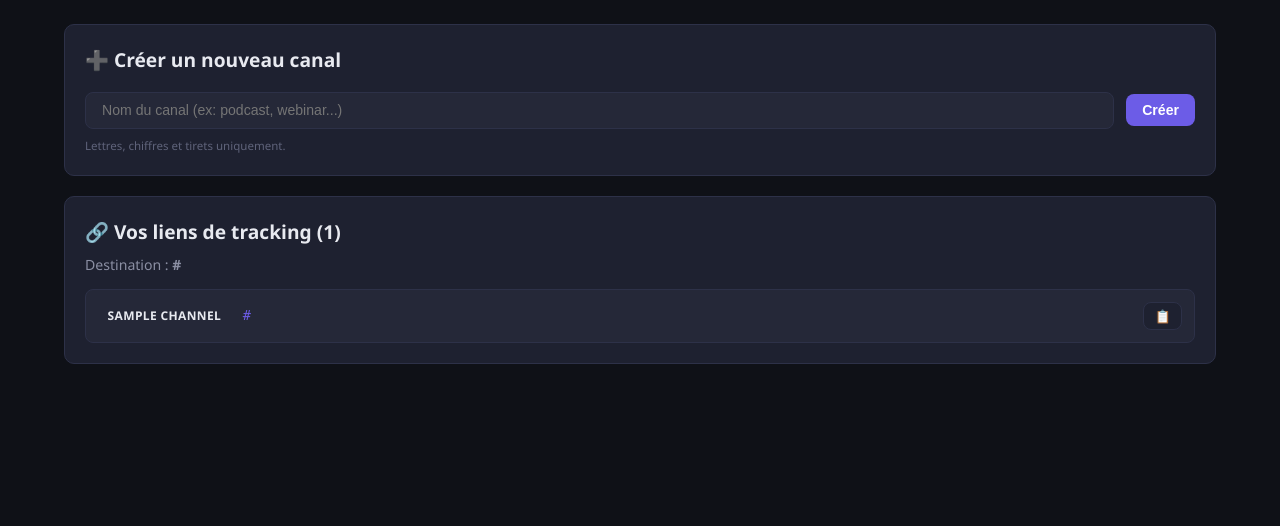
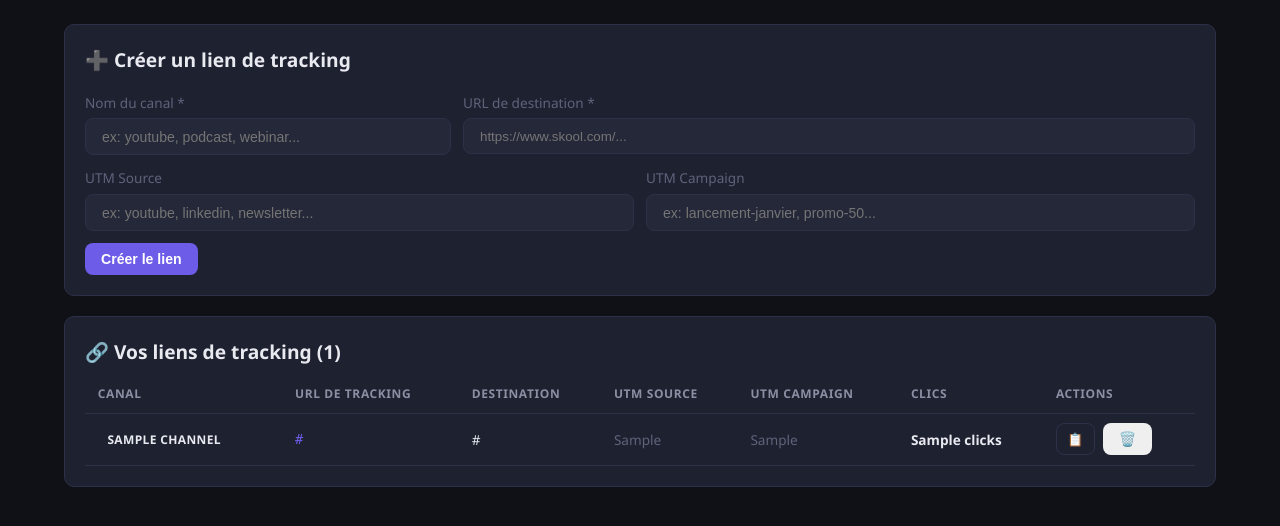
Before and after one commit to arnauddo-ui/skool-tracker, a Flask app: template templates/links.html in a window 1280 px wide. Shown: the part 56-582 px from the top of the page. Run offline with Flask 3, Linux system fonts and the light colour scheme; the template is opened without the code that fills it: most values are stand-ins (such as "Sample title", 1, 10 or a date in 2020).

Commit message:
Update links.html

```diff
--- a/templates/links.html
+++ b/templates/links.html
@@ -2,33 +2,82 @@
 {% block title %}Liens de tracking — Skool Tracker{% endblock %}
 {% block content %}
 <div class="card">
-    <h2>➕ Créer un nouveau canal</h2>
-    <form method="POST" style="display:flex;gap:0.75rem;align-items:center;margin-top:1rem">
-        <input type="text" name="channel_name" placeholder="Nom du canal (ex: podcast, webinar...)" required style="flex:1;background:var(--bg-input);border:1px solid var(--border);color:var(--text-primary);padding:0.6rem 1rem;border-radius:8px">
-        <button type="submit" class="btn btn-primary">Créer</button>
+    <h2>➕ Créer un lien de tracking</h2>
+    <form method="POST" style="display:flex;flex-direction:column;gap:0.75rem;margin-top:1rem">
+        <div style="display:grid;grid-template-columns:1fr 2fr;gap:0.75rem">
+            <div>
+                <label style="color:var(--text-muted);font-size:0.85rem;margin-bottom:0.3rem;display:block">Nom du canal *</label>
+                <input type="text" name="channel_name" placeholder="ex: youtube, podcast, webinar..." required style="width:100%;background:var(--bg-input);border:1px solid var(--border);color:var(--text-primary);padding:0.6rem 1rem;border-radius:8px">
+            </div>
+            <div>
+                <label style="color:var(--text-muted);font-size:0.85rem;margin-bottom:0.3rem;display:block">URL de destination *</label>
+                <input type="url" name="destination_url" placeholder="https://www.skool.com/..." required style="width:100%;background:var(--bg-input);border:1px solid var(--border);color:var(--text-primary);padding:0.6rem 1rem;border-radius:8px">
+            </div>
+        </div>
+        <div style="display:grid;grid-template-columns:1fr 1fr;gap:0.75rem">
+            <div>
+                <label style="color:var(--text-muted);font-size:0.85rem;margin-bottom:0.3rem;display:block">UTM Source</label>
+                <input type="text" name="utm_source" placeholder="ex: youtube, linkedin, newsletter..." style="width:100%;background:var(--bg-input);border:1px solid var(--border);color:var(--text-primary);padding:0.6rem 1rem;border-radius:8px">
+            </div>
+            <div>
+                <label style="color:var(--text-muted);font-size:0.85rem;margin-bottom:0.3rem;display:block">UTM Campaign</label>
+                <input type="text" name="utm_campaign" placeholder="ex: lancement-janvier, promo-50..." style="width:100%;background:var(--bg-input);border:1px solid var(--border);color:var(--text-primary);padding:0.6rem 1rem;border-radius:8px">
+            </div>
+        </div>
+        <button type="submit" class="btn btn-primary" style="align-self:flex-start">Créer le lien</button>
     </form>
-    <small class="text-muted" style="display:block;margin-top:0.5rem">Lettres, chiffres et tirets uniquement.</small>
 </div>
+
 <div class="card">
     <h2>🔗 Vos liens de tracking ({{ links|length }})</h2>
-    <p class="text-muted">Destination : <strong>{{ skool_url }}</strong></p>
-    <div class="links-grid">
-        {% for link in links %}
-        <div class="link-card">
-            <span class="channel-badge channel-{{ link.channel }}">{{ link.channel }}</span>
-            <code style="flex:1;color:var(--accent);font-size:0.85rem;word-break:break-all" id="url-{{ link.channel }}">{{ link.url }}</code>
-            <button class="btn btn-copy" onclick="copyLink('{{ link.channel }}')">📋</button>
-        </div>
-        {% endfor %}
+    {% if links %}
+    <div class="table-wrapper">
+        <table>
+            <thead><tr><th>Canal</th><th>URL de tracking</th><th>Destination</th><th>UTM Source</th><th>UTM Campaign</th><th>Clics</th><th>Actions</th></tr></thead>
+            <tbody>
+            {% for link in links %}
+            <tr id="link-row-{{ link.id }}">
+                <td><span class="channel-badge channel-{{ link.channel }}">{{ link.channel }}</span></td>
+                <td><code style="color:var(--accent);font-size:0.85rem;word-break:break-all" id="url-{{ link.channel }}">{{ link.url }}</code></td>
+                <td style="font-size:0.85rem;max-width:200px;overflow:hidden;text-overflow:ellipsis;white-space:nowrap" title="{{ link.destination_url }}">{{ link.destination_url }}</td>
+                <td style="color:var(--text-muted)">{{ link.utm_source or '—' }}</td>
+                <td style="color:var(--text-muted)">{{ link.utm_campaign or '—' }}</td>
+                <td><strong>{{ link.clicks }}</strong></td>
+                <td style="display:flex;gap:0.5rem">
+                    <button class="btn btn-copy" onclick="copyLink('{{ link.channel }}')" title="Copier">📋</button>
+                    <button class="btn btn-danger-sm" onclick="deleteLink({{ link.id }}, '{{ link.channel }}')" title="Supprimer">🗑️</button>
+                </td>
+            </tr>
+            {% endfor %}
+            </tbody>
+        </table>
     </div>
+    {% else %}
+    <p style="text-align:center;color:var(--text-muted);padding:2rem">Aucun lien créé. Utilisez le formulaire ci-dessus pour créer votre premier lien de tracking.</p>
+    {% endif %}
 </div>
 {% endblock %}
 {% block scripts %}
 <script>
-function copyLink(ch){
-    navigator.clipboard.writeText(document.getElementById('url-'+ch).textContent).then(()=>{
-        event.target.textContent='✅';setTimeout(()=>event.target.textContent='📋',2000);
+function copyLink(ch) {
+    navigator.clipboard.writeText(document.getElementById('url-'+ch).textContent).then(() => {
+        event.target.textContent = '✅';
+        setTimeout(() => event.target.textContent = '📋', 2000);
     });
+}
+
+function deleteLink(id, channel) {
+    if (!confirm(`⚠️ Supprimer le lien "${channel}" ?\n\nAttention : la suppression est DÉFINITIVE.\nToutes les données de clics associées seront aussi supprimées.`)) return;
+
+    fetch(`/api/links/${id}/delete`, {method: 'POST'})
+        .then(r => r.json())
+        .then(d => {
+            if (d.ok) {
+                document.getElementById('link-row-' + id).remove();
+            } else {
+                alert('Erreur: ' + (d.error || 'inconnue'));
+            }
+        });
 }
 </script>
 {% endblock %}
```
